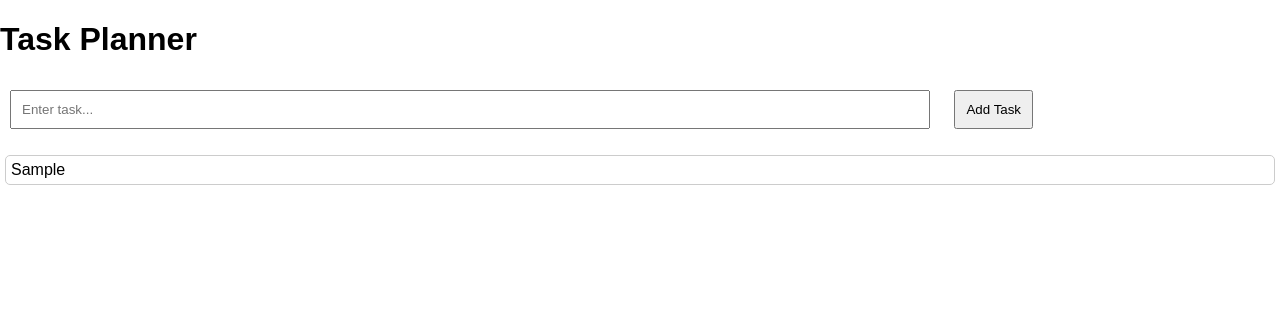
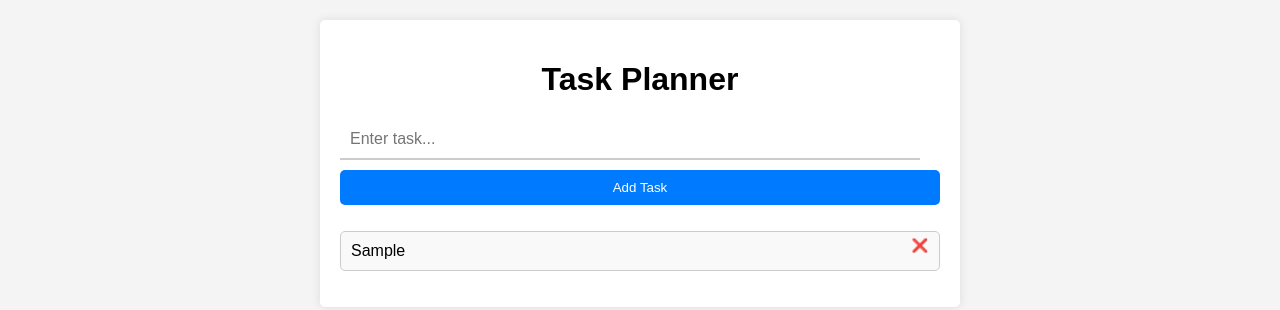
Before and after one commit to darky95/darky95.github.io, a plain HTML site: page kanban/index.html in a window 1280 px wide. Both pictures are taken after typing "Sample" into the empty fields and a click on the button "Add Task". Drawn offline with Linux system fonts and the light colour scheme.

Commit message:
Update index.html

```diff
--- a/kanban/index.html
+++ b/kanban/index.html
@@ -3,42 +3,82 @@
 <head>
     <meta charset="UTF-8">
     <meta name="viewport" content="width=device-width, initial-scale=1.0">
-    <title>Task Planner</title>
+    <title>Task Planner 2</title>
     <style>
         body {
             font-family: Arial, sans-serif;
             margin: 0;
             padding: 0;
+            background-color: #f4f4f4;
+        }
+        .container {
+            max-width: 600px;
+            margin: 20px auto;
+            padding: 20px;
+            background-color: #fff;
+            border-radius: 5px;
+            box-shadow: 0 0 10px rgba(0, 0, 0, 0.1);
+        }
+        h1 {
+            text-align: center;
         }
         #taskInput {
-            width: 70%;
+            width: calc(100% - 20px);
             padding: 10px;
-            margin: 10px;
+            margin-bottom: 10px;
+            border: none;
+            border-bottom: 2px solid #ccc;
+            font-size: 16px;
+            box-sizing: border-box;
         }
         #addBtn {
+            width: 100%;
             padding: 10px;
-            margin: 10px;
+            margin-bottom: 10px;
+            background-color: #007bff;
+            color: #fff;
+            border: none;
+            border-radius: 5px;
+            cursor: pointer;
+            transition: background-color 0.3s;
+        }
+        #addBtn:hover {
+            background-color: #0056b3;
         }
         #taskList {
             list-style-type: none;
             padding: 0;
         }
         .taskItem {
-            margin: 5px;
-            padding: 5px;
+            margin-bottom: 10px;
+            padding: 10px;
             border: 1px solid #ccc;
             border-radius: 5px;
+            background-color: #f9f9f9;
+            font-size: 16px;
+            position: relative;
         }
         .taskItem.completed {
             text-decoration: line-through;
         }
+        .deleteBtn {
+            position: absolute;
+            top: 5px;
+            right: 5px;
+            background: none;
+            border: none;
+            color: #f00;
+            cursor: pointer;
+        }
     </style>
 </head>
 <body>
+    <div class="container">
         <h1>Task Planner</h1>
         <input type="text" id="taskInput" placeholder="Enter task...">
         <button id="addBtn">Add Task</button>
         <ul id="taskList"></ul>
+    </div>
 
     <script>
         document.addEventListener('DOMContentLoaded', function() {
@@ -46,21 +86,70 @@
             const addBtn = document.getElementById('addBtn');
             const taskList = document.getElementById('taskList');
 
-            addBtn.addEventListener('click', function() {
+            // Load tasks from localStorage
+            const tasks = JSON.parse(localStorage.getItem('tasks')) || [];
+
+            // Render tasks
+            tasks.forEach(task => {
+                renderTask(task);
+            });
+
+            addBtn.addEventListener('click', addTask);
+
+            function addTask() {
                 const taskText = taskInput.value.trim();
                 if (taskText !== '') {
+                    const task = {
+                        id: Date.now(),
+                        text: taskText,
+                        completed: false
+                    };
+
+                    tasks.push(task);
+                    localStorage.setItem('tasks', JSON.stringify(tasks));
+                    renderTask(task);
+
+                    taskInput.value = '';
+                }
+            }
+
+            function renderTask(task) {
                 const taskItem = document.createElement('li');
-                    taskItem.textContent = taskText;
+                taskItem.textContent = task.text;
                 taskItem.classList.add('taskItem');
+                if (task.completed) {
+                    taskItem.classList.add('completed');
+                }
 
-                    taskItem.addEventListener('click', function() {
-                        taskItem.classList.toggle('completed');
+                const deleteBtn = document.createElement('button');
+                deleteBtn.textContent = '❌';
+                deleteBtn.classList.add('deleteBtn');
+                deleteBtn.addEventListener('click', () => {
+                    deleteTask(task.id);
+                });
+
+                taskItem.appendChild(deleteBtn);
+                taskItem.addEventListener('click', () => {
+                    toggleTask(task);
                 });
 
                 taskList.appendChild(taskItem);
-                    taskInput.value = '';
             }
-            });
+
+            function toggleTask(task) {
+                task.completed = !task.completed;
+                localStorage.setItem('tasks', JSON.stringify(tasks));
+                const taskItem = document.querySelector(`[data-id="${task.id}"]`);
+                taskItem.classList.toggle('completed');
+            }
+
+            function deleteTask(id) {
+                const index = tasks.findIndex(task => task.id === id);
+                tasks.splice(index, 1);
+                localStorage.setItem('tasks', JSON.stringify(tasks));
+                const taskItem = document.querySelector(`[data-id="${id}"]`);
+                taskItem.remove();
+            }
         });
     </script>
 </body>
```
Lines whose indentation alone changed are shown as unchanged.
